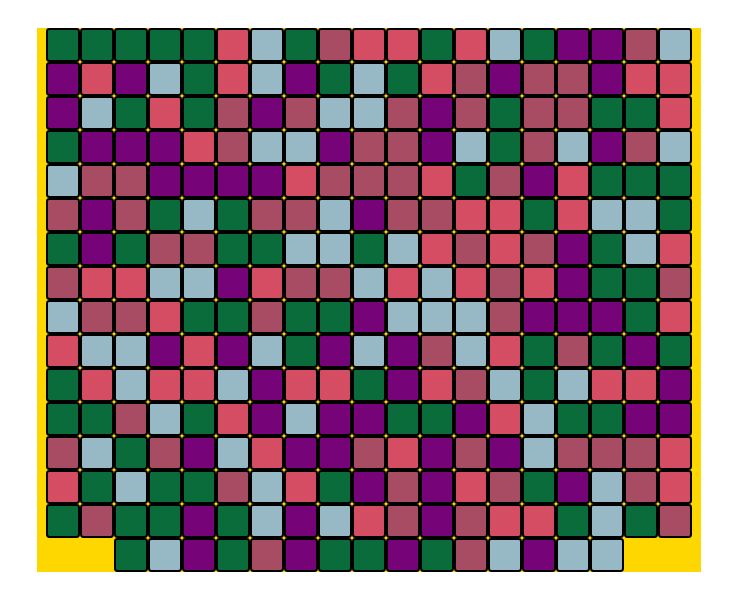
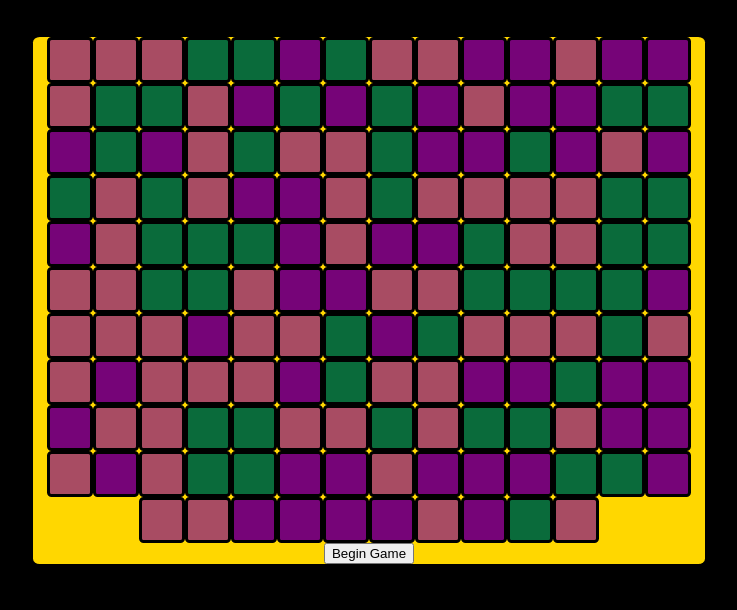
Before and after one commit to nguyendthinh/BlockParty, a React (Create React App) app: page / in a window 1280 px wide. Shown: the top 610 px of the page, without its empty margins (271-1008 px from the left). Built offline with nearby package versions, Linux system fonts and the light colour scheme.

Commit message:
fixed more bug and revised game

```diff
--- a/src/App.js
+++ b/src/App.js
@@ -1,10 +1,14 @@
 import React, { Component } from 'react';
 import Gameboard from './Gameboard.js';
+import Scoreboard from './Scoreboard.js';
+let firstFiveColor = [];
 
 class App extends Component {
   constructor(props){
     super()
-    let firstFiveColor = []
+    this.state = {
+      firstFiveColor,
+    }
     function chooseRandomColor() {
         var letters = '0123456789ABCDEF';
         var color = '#';
@@ -12,12 +16,8 @@ class App extends Component {
         color += letters[Math.floor(Math.random() * letters.length)];
       } return color;
     }
-    for (var i = 0; i < 5; i++) {
+    for (var i = 0; i < 3; i++) {
       firstFiveColor.push(chooseRandomColor())
-    }
-
-    this.state = {
-      firstFiveColor
     }
   }
 
--- a/src/Cell.js
+++ b/src/Cell.js
@@ -5,7 +5,7 @@ class Cell extends Component {
 
   render() {
     return (
-      <div data-index={this.props.index}
+      <div id={this.props.cell.index}
             onClick={e => this.props.returnValues(this.props.cell)}
             className="cell"
             style={{backgroundColor: this.props.cell.color}}></div>
--- a/src/Gameboard.js
+++ b/src/Gameboard.js
@@ -1,11 +1,12 @@
 import React, { Component } from 'react';
 import Cell from './Cell.js'
+import Scoreboard from './Scoreboard.js'
 let _this = null;
 
 class Gameboard extends Component {
   constructor(props) {
     super(props)
-    let numCells = 300
+    let numCells = 150
     let cellGrid = []
     for (var i = 0; i < numCells; i++) {
       cellGrid.push({index: i, color: this.props.firstFiveColor[Math.floor(Math.random() * this.props.firstFiveColor.length)]})
@@ -21,8 +22,8 @@ class Gameboard extends Component {
     var clickedIndex = cell.index
     let cellGrid = this.state.cellGrid;
     let nextCell = _this.state.cellGrid;
-    var blockBelow = cellGrid[clickedIndex + 20]
-    var blockAbove = cellGrid[clickedIndex - 20]
+    var blockBelow = cellGrid[clickedIndex + 15]
+    var blockAbove = cellGrid[clickedIndex - 15]
     var blockRight = cellGrid[clickedIndex + 1]
     var blockLeft = cellGrid[clickedIndex - 1]
     var lightUp = document.getElementsByClassName("cell")
@@ -31,7 +32,10 @@ class Gameboard extends Component {
       var blockColor = block.color
       block.color = clickedColor
       lightUp[index].classList.add("active")
-      for (var i = (index + 20); i <= 300; i += 20) {
+      for (var i = (index + 15); i <= 300; i += 15) {
+        if (nextCell[i] === undefined) {
+          return;
+        }
         if (nextCell[i].color === blockColor) {
           nextCell[i].color = clickedColor
           setTimeout(lightUp[i].classList.add("active"), 500);
@@ -45,7 +49,10 @@ class Gameboard extends Component {
       var blockColor = block.color
       block.color = clickedColor
       lightUp[index].classList.add("active")
-      for (var i = (index - 20); i >= 0; i -= 20) {
+      for (var i = (index - 15); i >= 0; i -= 15) {
+        if (nextCell[i] === undefined) {
+          return;
+        }
         if (nextCell[i].color === blockColor) {
           nextCell[i].color = clickedColor
           setTimeout(lightUp[i].classList.add("active"), 500);
@@ -60,7 +67,10 @@ class Gameboard extends Component {
       block.color = clickedColor
       lightUp[index].classList.add("active")
       for (var i = (index + 1); i <= 300; i += 1) {
-        if (nextCell[i].color === blockColor && i % 20 !==0) {
+        if (nextCell[i] === undefined) {
+          return;
+        }
+        if (nextCell[i].color === blockColor && i % 15 !== 0) {
           nextCell[i].color = clickedColor
           setTimeout(lightUp[i].classList.add("active"), 500);
         } else {
@@ -74,7 +84,10 @@ class Gameboard extends Component {
       block.color = clickedColor
       lightUp[index].classList.add("active")
       for (var i = (index - 1); i >= 0; i -= 1) {
-        if (nextCell[i].color === blockColor && i % 20 !== 19) {
+        if (nextCell[i] === undefined) {
+          return;
+        }
+        if (nextCell[i].color === blockColor && i % 15 !== 14) {
           nextCell[i].color = clickedColor
           setTimeout(lightUp[i].classList.add("active"), 500);
         } else {
@@ -83,7 +96,7 @@ class Gameboard extends Component {
       }
     }
     //////
-    if (blockBelow !== undefined && blockBelow.index <= 299) {
+    if (blockBelow !== undefined && blockBelow.index <= 149) {
       checkBelow(blockBelow, blockBelow.index)
     }
 
@@ -91,11 +104,11 @@ class Gameboard extends Component {
       checkAbove(blockAbove, blockAbove.index)
     }
 
-    if (blockRight !== undefined && blockRight.index % 20 !== 0) {
+    if (blockRight !== undefined && blockRight.index % 15 !== 0) {
       checkRight(blockRight, blockRight.index)
     }
 
-    if (blockLeft !==undefined && blockLeft.index % 20 !== 19) {
+    if (blockLeft !==undefined && blockLeft.index % 15 !== 14) {
     checkLeft(blockLeft, blockLeft.index)
     }
     //////
@@ -108,7 +121,7 @@ class Gameboard extends Component {
       for (var i = 0; i < array.length; i++) {
         document.getElementsByClassName("cell")[i].classList.remove("active")
       }
-      document.getElementById("gameboard").style.backgroundColor = "transparent"
+      // document.getElementById("gameboard").style.backgroundColor = "transparent"
 
       function chooseRandomColor() {
           var letters = '0123456789ABCDEF';
@@ -133,6 +146,27 @@ class Gameboard extends Component {
     /////
   }
 
+  beginGame(e) {
+    let cellGrid = this.state.cellGrid
+    let firstFourColor = []
+    function chooseRandomColor() {
+        var letters = '0123456789ABCDEF';
+        var color = '#';
+        for (var i = 0; i < 6; i++) {
+        color += letters[Math.floor(Math.random() * letters.length)];
+      } return color;
+    }
+    for (var i = 0; i < 3; i++) {
+      firstFourColor.push(chooseRandomColor())
+    }
+    for (var i = 0; i < cellGrid.length; i++) {
+      cellGrid[i].color = firstFourColor[Math.floor(Math.random() * this.props.firstFiveColor.length)]
+    }
+    this.setState({
+      cellGrid
+    })
+  }
+
   render() {
     let cellGrid = this.state.cellGrid.map((cell) => {
       return (
@@ -146,7 +180,7 @@ class Gameboard extends Component {
     return (
       <div id="gameboard">
       {cellGrid}
-      <div id="win">"YOU WIN"</div>
+      <Scoreboard beginGame={e => this.beginGame(e)}/>
       </div>
     )
   }
--- /dev/null
+++ b/src/Scoreboard.js
@@ -0,0 +1,16 @@
+import React, { Component } from 'react';
+import Gameboard from './Gameboard.js'
+
+class Scoreboard extends Component {
+
+  render() {
+    return (
+      <div id="gamebegin">
+          <button onClick={e => this.props.beginGame(e)}>Begin Game</button>
+      </div>
+    );
+
+  }
+}
+
+export default Scoreboard;
--- a/src/index.css
+++ b/src/index.css
@@ -2,12 +2,13 @@ body {
   margin: 0;
   padding: 0;
   font-family: sans-serif;
+  background-color: black;
 }
 
 .cell {
-  height: 30px;
-  width: 30px;
-  border: 2px solid black;
+  height: 40px;
+  width: 40px;
+  border: 3px solid black;
   border-radius: 10%;
 }
 
@@ -21,15 +22,15 @@ body {
   flex-wrap: wrap;
   justify-content: center;
   align-items: center;
-  width: 664px;
+  width: 672px;
   background-color: gold;
-  /*border: 2px solid black;
-  border-radius: 1%;*/
+  /*border: 2px solid black;*/
+  border-radius: 1%;
 }
 
 .App {
   display: flex;
-  flex-direction: column;
+  flex-direction: row;
   justify-content: center;
   align-items: center;
   height: 600px;
@@ -38,6 +39,17 @@ body {
 #win {
   display: none;
 }
+
+#gamebegin {
+  display: flex;
+  flex-direction: column;
+  justify-content: center;
+  align-items: center;
+  text-align: center;
+  color: white;
+  width: 20vw;
+}
+
 
 @keyframes slide {
     0%  {
```
